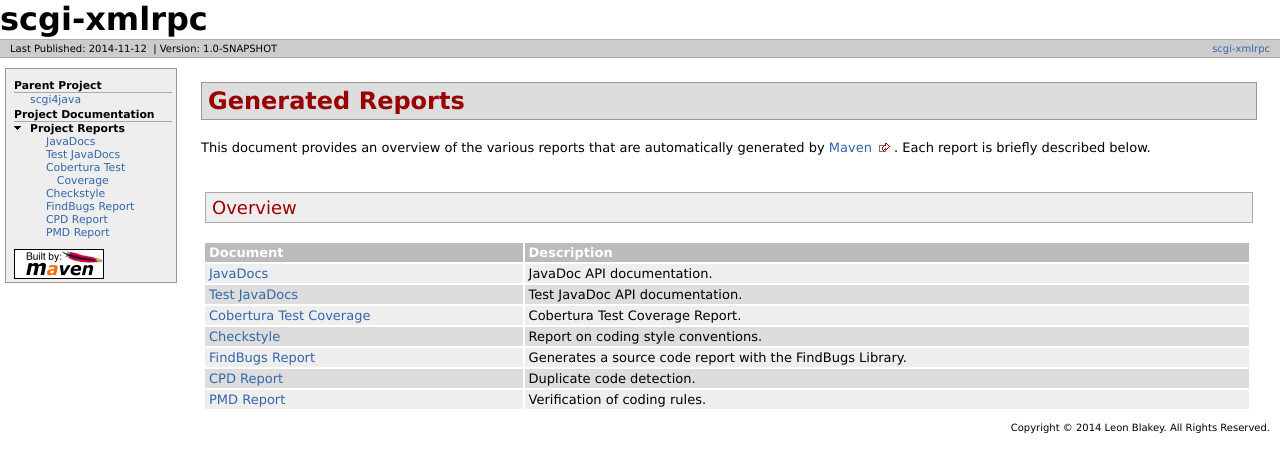
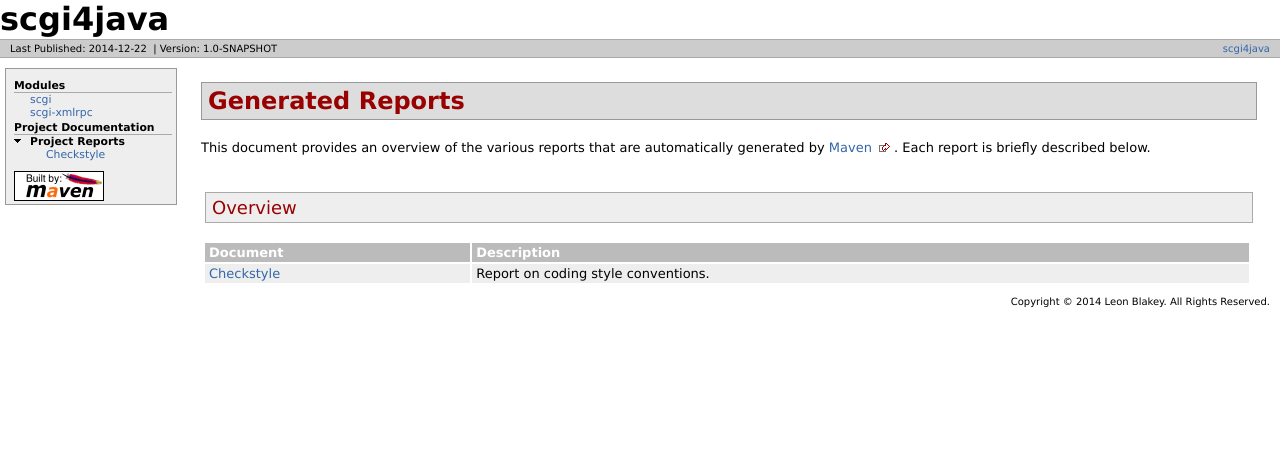
Before and after one commit to TheLQ/scgi4java.site, a plain HTML site: page project-reports.html in a window 1280 px wide. Drawn offline with Linux system fonts and the light colour scheme.

Commit message:
Wagon: Adding site to repository

```diff
--- a/project-reports.html
+++ b/project-reports.html
@@ -1,23 +1,23 @@
 <!DOCTYPE html PUBLIC "-//W3C//DTD XHTML 1.0 Transitional//EN" "http://www.w3.org/TR/xhtml1/DTD/xhtml1-transitional.dtd">
-<!-- Generated by Apache Maven Doxia Site Renderer 1.4 at 2014-11-12 -->
+<!-- Generated by Apache Maven Doxia Site Renderer 1.4 at 2014-12-22 -->
 <html xmlns="http://www.w3.org/1999/xhtml" xml:lang="en" lang="en">
   <head>
     <meta http-equiv="Content-Type" content="text/html; charset=UTF-8" />
-    <title>scgi-xmlrpc - Generated Reports</title>
+    <title>scgi4java - Generated Reports</title>
     <style type="text/css" media="all">
       @import url("./css/maven-base.css");
       @import url("./css/maven-theme.css");
       @import url("./css/site.css");
     </style>
     <link rel="stylesheet" href="./css/print.css" type="text/css" media="print" />
-    <meta name="Date-Revision-yyyymmdd" content="20141112" />
+    <meta name="Date-Revision-yyyymmdd" content="20141222" />
     <meta http-equiv="Content-Language" content="en" />
 
         </head>
   <body class="composite">
     <div id="banner">
                     <div id="bannerLeft">
-                scgi-xmlrpc
+                scgi4java
                 </div>
                     <div class="clear">
         <hr/>
@@ -27,10 +27,10 @@
 
 
                 <div class="xleft">
-        <span id="publishDate">Last Published: 2014-11-12</span>
+        <span id="publishDate">Last Published: 2014-12-22</span>
                   &nbsp;| <span id="projectVersion">Version: 1.0-SNAPSHOT</span>
                       </div>
-            <div class="xright">                    <a href="./" title="scgi-xmlrpc">scgi-xmlrpc</a>
+            <div class="xright">                    <a href="./" title="scgi4java">scgi4java</a>
 
 
       </div>
@@ -42,37 +42,22 @@
       <div id="navcolumn">
 
 
-                                <h5>Parent Project</h5>
+                                          <h5>Modules</h5>
                   <ul>
                   <li class="none">
-                          <a href="../index.html" title="scgi4java">scgi4java</a>
+                          <a href="scgi/index.html" title="scgi">scgi</a>
+            </li>
+                  <li class="none">
+                          <a href="scgi-xmlrpc/index.html" title="scgi-xmlrpc">scgi-xmlrpc</a>
             </li>
           </ul>
                        <h5>Project Documentation</h5>
                   <ul>
-                                                                                                                                                                                    <li class="expanded">
+                                                                        <li class="expanded">
             <strong>Project Reports</strong>
                   <ul>
                       <li class="none">
-                          <a href="apidocs/index.html" title="JavaDocs">JavaDocs</a>
-            </li>
-                      <li class="none">
-                          <a href="testapidocs/index.html" title="Test JavaDocs">Test JavaDocs</a>
-            </li>
-                      <li class="none">
-                          <a href="cobertura/index.html" title="Cobertura Test Coverage">Cobertura Test Coverage</a>
-            </li>
-                      <li class="none">
-                          <a href="checkstyle.html" title="Checkstyle">Checkstyle</a>
-            </li>
-                      <li class="none">
-                          <a href="findbugs.html" title="FindBugs Report">FindBugs Report</a>
-            </li>
-                      <li class="none">
-                          <a href="cpd.html" title="CPD Report">CPD Report</a>
-            </li>
-                      <li class="none">
-                          <a href="pmd.html" title="PMD Report">PMD Report</a>
+                          <a href="checkstyle-aggregate.html" title="Checkstyle">Checkstyle</a>
             </li>
               </ul>
         </li>
@@ -96,26 +81,8 @@
 <th>Document</th>
 <th>Description</th></tr>
 <tr class="b">
-<td><a href="apidocs/index.html">JavaDocs</a></td>
-<td>JavaDoc API documentation.</td></tr>
-<tr class="a">
-<td><a href="testapidocs/index.html">Test JavaDocs</a></td>
-<td>Test JavaDoc API documentation.</td></tr>
-<tr class="b">
-<td><a href="cobertura/index.html">Cobertura Test Coverage</a></td>
-<td>Cobertura Test Coverage Report.</td></tr>
-<tr class="a">
-<td><a href="checkstyle.html">Checkstyle</a></td>
-<td>Report on coding style conventions.</td></tr>
-<tr class="b">
-<td><a href="findbugs.html">FindBugs Report</a></td>
-<td>Generates a source code report with the FindBugs Library.</td></tr>
-<tr class="a">
-<td><a href="cpd.html">CPD Report</a></td>
-<td>Duplicate code detection.</td></tr>
-<tr class="b">
-<td><a href="pmd.html">PMD Report</a></td>
-<td>Verification of coding rules.</td></tr></table></div></div>
+<td><a href="checkstyle-aggregate.html">Checkstyle</a></td>
+<td>Report on coding style conventions.</td></tr></table></div></div>
       </div>
     </div>
     <div class="clear">
```
Also changed, not shown: checkstyle-aggregate.html (+43 -43 lines), 1 other file.
